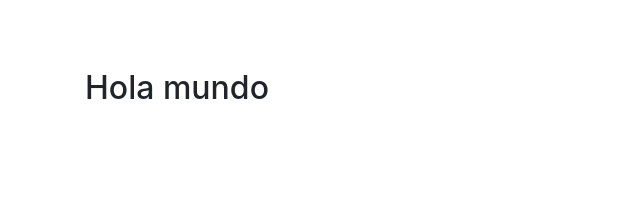
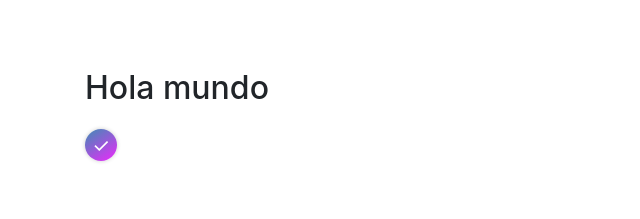
Before and after one commit to assembler-institute/reactjs-wish-list, a React (Create React App) app: page / in a window 1280 px wide. Shown: the top 219 px of the page, without its empty margins (0-640 px from the left). Built offline with nearby package versions, Linux system fonts and the light colour scheme.

Commit message:
CheckBox created. Fixing required

```diff
--- a/src/App.js
+++ b/src/App.js
@@ -1,4 +1,5 @@
 import React from "react";
+import CheckBox from "./components/CheckBox";
 
 function App() {
   return (
@@ -6,6 +7,7 @@ function App() {
       <section className="row">
         <div className="col col-12">
           <h1>Hola mundo</h1>
+          <CheckBox />
         </div>
       </section>
     </main>
--- a/src/components/CheckBox/CheckBox.js
+++ b/src/components/CheckBox/CheckBox.js
@@ -1 +1,58 @@
-export default function CheckBox() {}
+import { Component } from "react";
+import "./CheckBox.scss";
+
+export default class CheckBox extends Component {
+  constructor(props) {
+    super(props);
+
+    this.state = {
+      isChecked: false,
+    };
+  }
+
+  handleCheck = (event) => {
+    //this.props.handleCheck(this.props.id, this.state.isChecked)
+
+    this.setState((prevState) => ({
+      ...prevState,
+      isChecked: !prevState.isChecked,
+    }));
+  };
+
+  componentDidUpdate() {
+    console.log(this.state.isChecked);
+  }
+
+  render() {
+    const { id = "dummy" } = this.props;
+    const { isChecked } = this.state;
+
+    return (
+      <div className="checkbox">
+        <input
+          className="checkbox__input"
+          type="checkbox"
+          id={id}
+          checked={isChecked}
+          onChange={this.handleCheck}
+        />
+        <label
+          className={
+            isChecked
+              ? "checkbox__label"
+              : "checkbox__label checkbox__label--checked"
+          }
+          htmlFor={id}
+        >
+          <span
+            className={
+              isChecked
+                ? "checkbox__checkmark"
+                : "checkbox__checkmark checkbox__checkmark--checked"
+            }
+          >{`\u2713`}</span>
+        </label>
+      </div>
+    );
+  }
+}
--- a/src/components/CheckBox/CheckBox.scss
+++ b/src/components/CheckBox/CheckBox.scss
@@ -0,0 +1,43 @@
+.checkbox {
+	&__input {
+		position: absolute;
+		cursor: pointer;
+		opacity: 0;
+	}
+
+	&__label {
+		display: flex;
+		align-items: center;
+		justify-content: center;
+
+		width: 2rem;
+		height: 2rem;
+
+		cursor: pointer;
+		user-select: none;
+
+		border-radius: 50%;
+		font-size: 1.25rem;
+		box-shadow: 0 0 4px rgba(0,0,0,0.2);
+
+		&--checked {
+			background: linear-gradient(147deg, rgba(62,141,180,1) 0%, rgba(236,41,251,1) 100%);;
+		}
+	}
+
+	&__checkmark {
+		display: block;
+
+		width: 90%;
+		height: 90%;
+
+		border-radius: 50%;
+		text-align: center;
+		color: white;
+		background: white;
+
+		&--checked {
+			background: transparent;
+		}
+	}
+}
--- a/src/components/Footer/Footer.scss
+++ /dev/null
@@ -1 +0,0 @@
-export function Button() {}
```
Also changed, not shown: .eslintrc.js.
